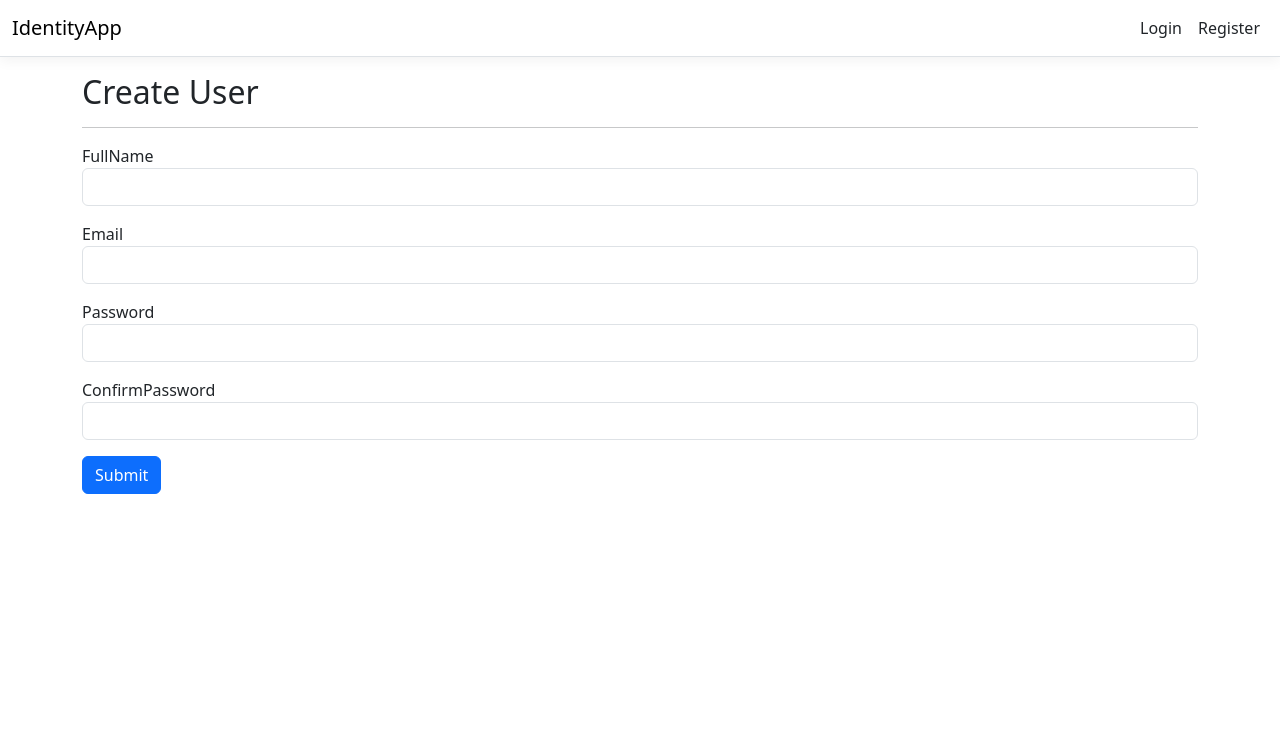
After one commit to zahidyavas/IdentityApp, an ASP.NET Core app: template Views/Account/Register.cshtml in a window 1280 px wide. The commit adds this page. Shown: the top 734 px of the page. Run offline with ASP.NET Core 8, Linux system fonts and the light colour scheme; the template is opened without the code that fills it, so the values that code supplies are empty; style sheets or scripts are compiled from the project's sources; the project's own start-up code is not run, and a stand-in starts its controllers and pages.

```diff
--- a/Views/Account/Login.cshtml
+++ b/Views/Account/Login.cshtml
@@ -21,4 +21,5 @@
         <label asp-for="RememberMe" class="form-check-input ms-1"></label>
     </div>
     <button type="submit" class="btn btn-primary">Submit</button>
+    <a asp-controller="ForgotPassword" class="btn btn-warning">Forgot Password</a>
 </form>
--- /dev/null
+++ b/Views/Account/Register.cshtml
@@ -0,0 +1,34 @@
+@model CreateViewModel
+
+<h2>Create User</h2>
+<hr>
+
+<form asp-action="Create" method="post">
+    <div asp-validation-summary="ModelOnly" class="text-danger"></div>
+
+    <div class="form-group mb-3">
+        <label asp-for="FullName"></label>
+        <input asp-for="FullName" class="form-control" />
+        <span asp-validation-for="FullName" class="text-danger"></span>
+    </div>
+
+    <div class="form-group mb-3">
+        <label asp-for="Email"></label>
+        <input asp-for="Email" class="form-control" />
+        <span asp-validation-for="Email" class="text-danger"></span>
+    </div>
+
+    <div class="form-group mb-3">
+        <label asp-for="Password"></label>
+        <input asp-for="Password" type="password" class="form-control" />
+        <span asp-validation-for="Password" class="text-danger"></span>
+    </div>
+
+    <div class="form-group mb-3">
+        <label asp-for="ConfirmPassword"></label>
+        <input asp-for="ConfirmPassword" type="password" class="form-control" />
+        <span asp-validation-for="ConfirmPassword" class="text-danger"></span>
+    </div>
+
+    <button type="submit" class="btn btn-primary">Submit</button>
+</form>
--- a/Views/Shared/_Layout.cshtml
+++ b/Views/Shared/_Layout.cshtml
@@ -26,13 +26,38 @@
                     <span class="navbar-toggler-icon"></span>
                 </button>
                 <div class="navbar-collapse collapse d-sm-inline-flex justify-content-between">
-                    <ul class="navbar-nav flex-grow-1">
+                    <ul class="navbar-nav">
+                        @if(User.Identity?.IsAuthenticated == true)
+                        {
+                            if(User.IsInRole("admin"))
+                            {
                                 <li class="nav-item">
                                     <a class="nav-link text-dark" asp-controller="Users" asp-action="Index">Users</a>
                                 </li>
                                 <li class="nav-item">
                                     <a class="nav-link text-dark" asp-controller="Roles" asp-action="Index">Roles</a>
                                 </li>
+                            }
+                        }
+                    </ul>
+                    <ul class="navbar-nav ms-auto">
+                        @if(User.Identity?.IsAuthenticated == true)
+                        {
+                            <li class="nav-item">
+                                <a class="nav-link text-dark">Hello👋, @User.Identity.Name</a>
+                            </li>
+                            <li class="nav-item">
+                                <a class="nav-link text-dark" asp-controller="Account" asp-action="Logout">Logout</a>
+                            </li>
+                        } else
+                        {
+                            <li class="nav-item">
+                            <a class="nav-link text-dark" asp-controller="Account" asp-action="Login">Login</a>
+                            </li>
+                            <li class="nav-item">
+                                <a class="nav-link text-dark" asp-controller="Account" asp-action="Register">Register</a>
+                            </li>
+                        }
                     </ul>
                 </div>
             </div>
```
Also changed, not shown: Controllers/AccountController.cs (+73 -2 lines), Models/ResetPasswordModel.cs (added, +22 -0 lines), Views/Account/ForgotPassword.cshtml (added, +11 -0 lines), Views/Account/ResetPassword.cshtml (added, +25 -0 lines). Lines whose indentation alone changed are shown as unchanged.
